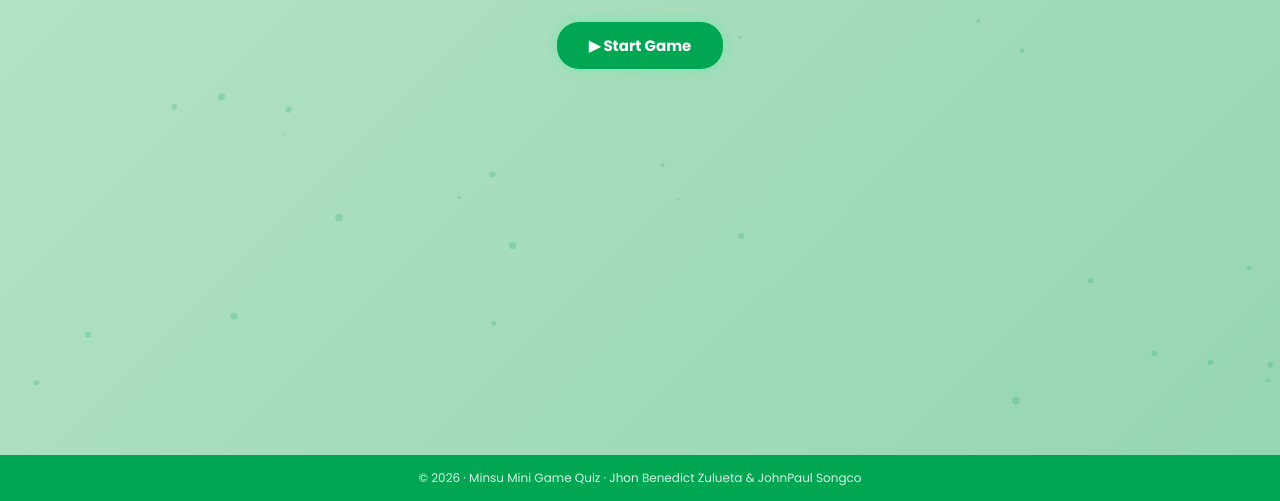
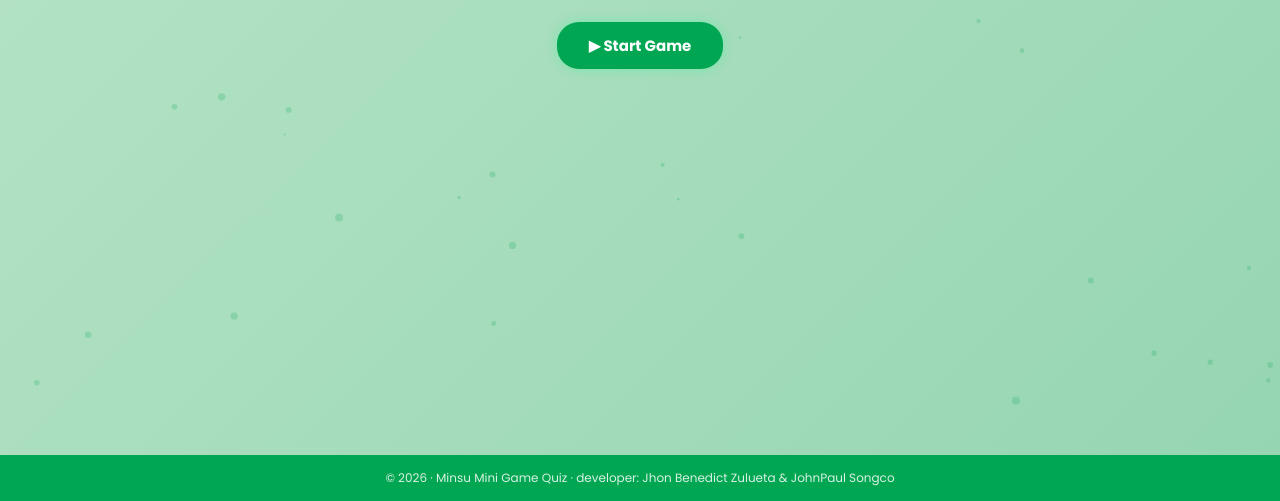
Before and after one commit to songcojohnpaul60-beep/E-test-, a plain HTML site: page index.html in a window 1280 px wide. Shown: the part 299-800 px from the top of the page. Drawn offline with Linux system fonts and the light colour scheme; files whose address does not match are found by name.

Commit message:
added footer : "developer"

```diff
--- a/index.html
+++ b/index.html
@@ -339,7 +339,7 @@
 </section>
 
 <footer>
-  <p>© 2026 · Minsu Mini Game Quiz · Jhon Benedict Zulueta &amp; JohnPaul Songco</p>
+  <p>© 2026 · Minsu Mini Game Quiz · developer: Jhon Benedict Zulueta &amp; JohnPaul Songco</p>
 </footer>
 
 
```
